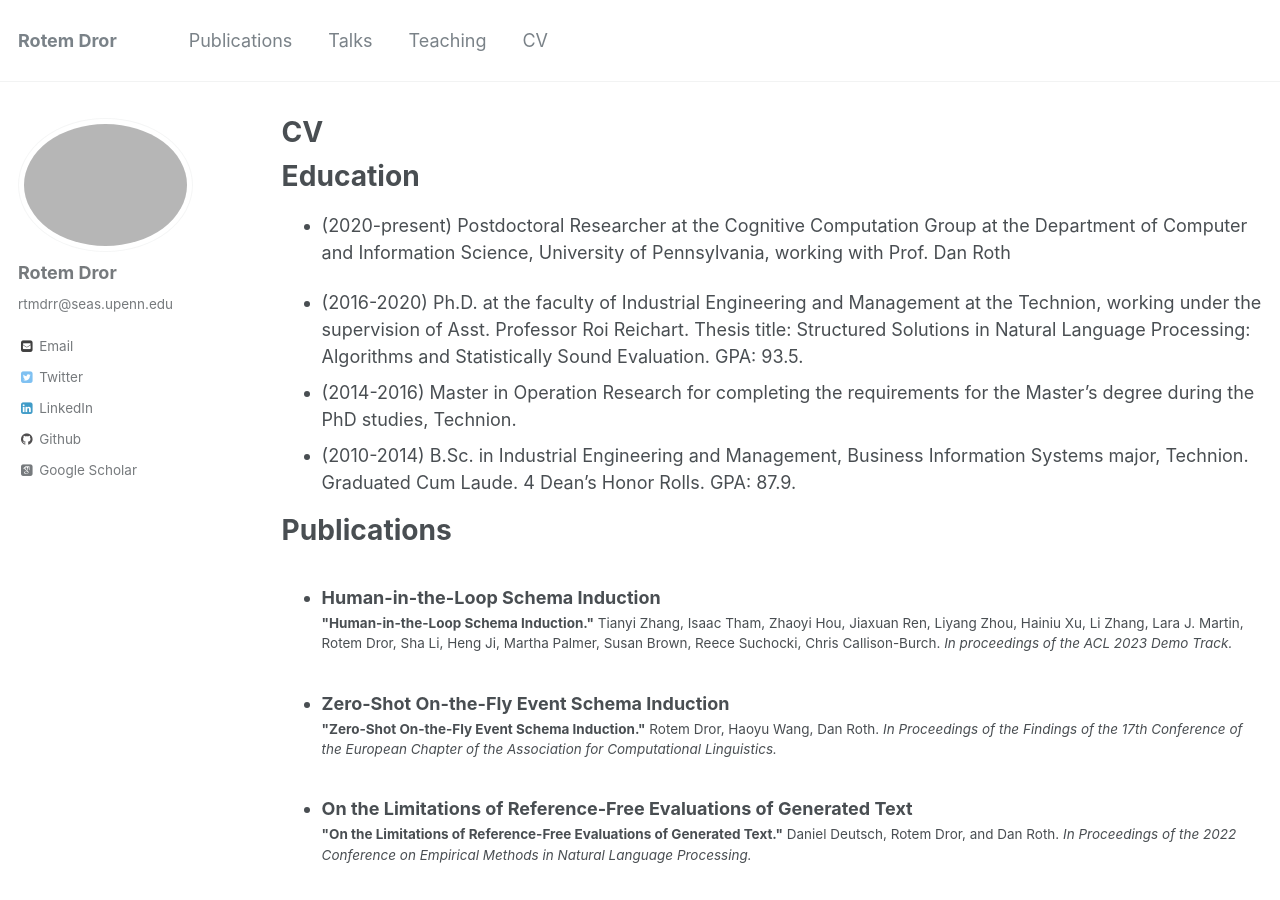
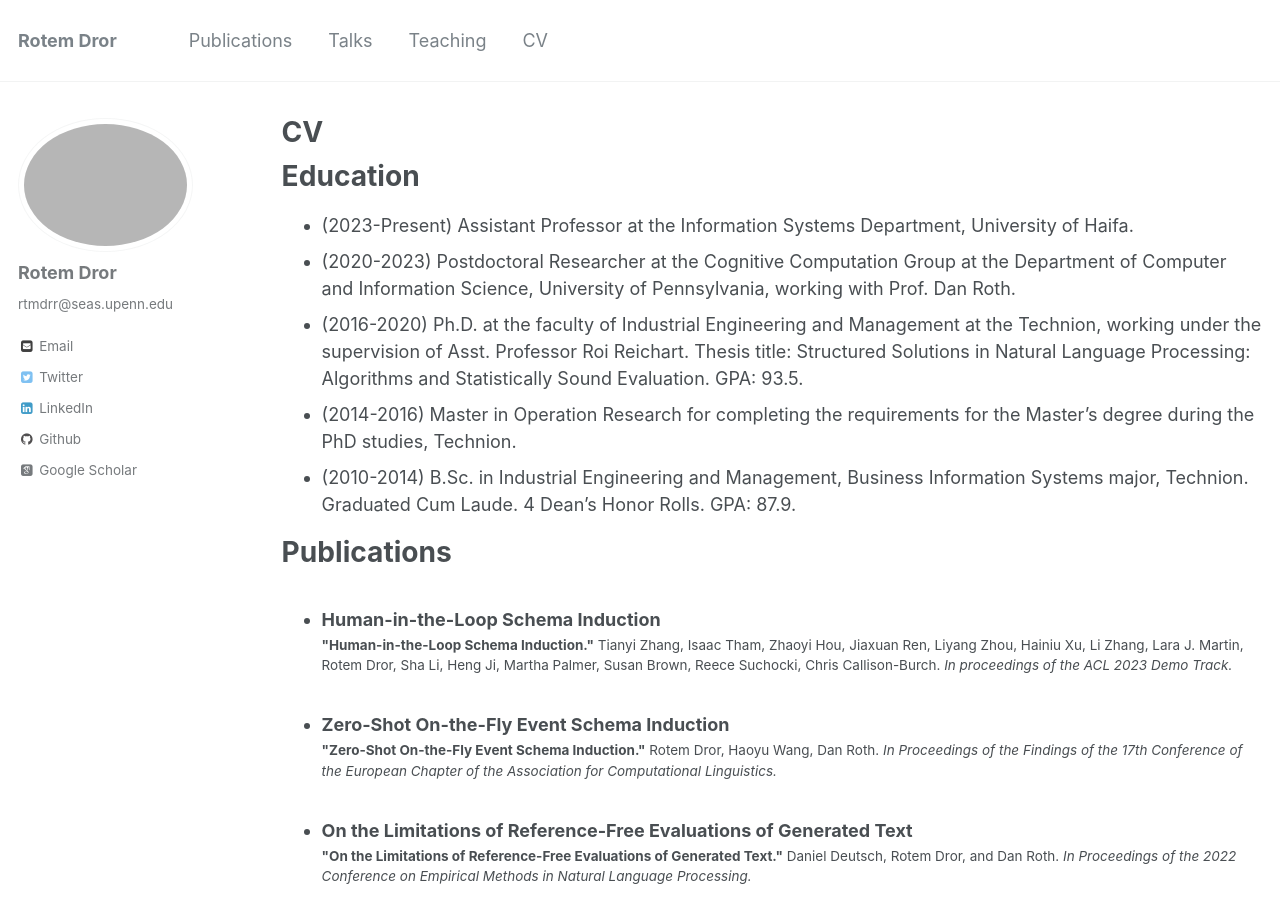
Before and after one commit to rtmdrr/rtmdrr.github.io, a Jekyll site: the page built from _pages/cv.md, in a window 1280 px wide and 900 px high. Built offline with Jekyll 4.4.1, drawn with Linux system fonts in a browser that asks for light colours; some web fonts are replaced; some of the changed text lies outside the part shown.

Commit message:
Update cv.md

```diff
--- a/_pages/cv.md
+++ b/_pages/cv.md
@@ -11,8 +11,8 @@ redirect_from:
 
 Education
 ======
-* (2020-present) Postdoctoral Researcher at the Cognitive Computation Group at the Department of Computer and Information Science, University of Pennsylvania, working with Prof. Dan Roth
-
+* (2023-Present) Assistant Professor at the Information Systems Department, University of Haifa.
+* (2020-2023) Postdoctoral Researcher at the Cognitive Computation Group at the Department of Computer and Information Science, University of Pennsylvania, working with Prof. Dan Roth.
 * (2016-2020) Ph.D. at the faculty of Industrial Engineering and Management at the Technion, working under the supervision of Asst. Professor Roi Reichart.
 Thesis title: Structured Solutions in Natural Language Processing: Algorithms and Statistically Sound Evaluation. GPA: 93.5.
 * (2014-2016) Master in Operation Research for completing the requirements for the Master's degree during the PhD studies, Technion.
@@ -36,6 +36,9 @@ Awards
 
 Activities
 ======
+* Co-Organizer of Evaluation & Comparison of NLP Systems (Eval4NLP) Workshop at AACL2023.
+* Panelist at the Sustain4NLP Workshop at ACL2023.
+* Co-Organizer of Data-centric Machine Learning Research (DMLR) Workshop at ICML2023.
 * Founder and operator of the NLP Rolling Statistics Clinic: <a href = "https://nlpstatclinic.github.io/">https://cogcomp.seas.upenn.edu/</a>
 * Keynote speaker at the Machine Learning Evaluation Standard Workshop at ICLR2022.
 * E-visiting scholar at the Erasmus Mundus European Masters Program in Language and Communication Technologies (LCT) Consortium 2021.
```
Also changed, not shown: other parts of _pages/cv.md (+1 -1 lines).
